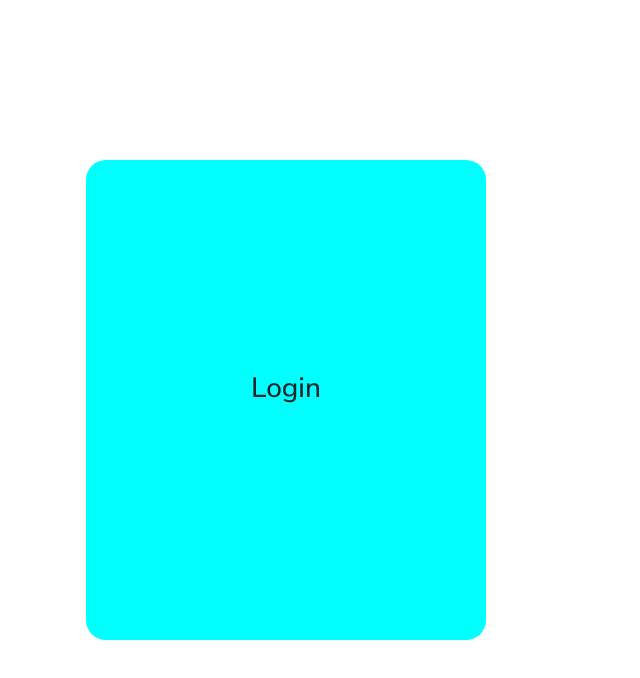
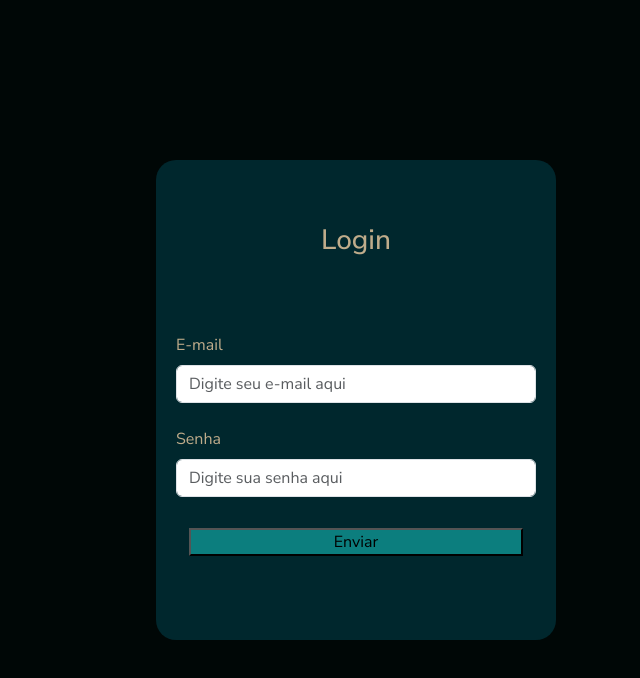
Before and after one commit to EVO-14/mouse-hover, a plain HTML site: page index.html in a window 1280 px wide. Shown: the whole page, without its empty margins (284-924 px from the left). Drawn offline with nearby package versions, Linux system fonts and the light colour scheme.

Commit message:
Estruturando a página

```diff
--- a/index.html
+++ b/index.html
@@ -11,18 +11,35 @@
 </head>
 
 <body>
-    <div class="container">
+    <div class="layout">
         <div class="box">
             <div class="nav">
                 <h3>Login</h3>
             </div>
-            <div class="form">
-                <form action="" method="post">
-
+            <div class="login">
+                <form action="#" method="post">
+                    <div class="form-group">
+                        <div class="row">
+                            <div class="col-md-12">
+                                <label for="email" class="form-label">E-mail</label>
+                                <input type="email" class="form-control" id="email"
+                                    placeholder="Digite seu e-mail aqui">
+                            </div>
+                        </div>
+                        <div class="row">
+                            <div class="mt-4 col-md-12">
+                                <label for="password" class="form-label">Senha</label>
+                                <input type="password" class="form-control" id="password"
+                                    placeholder="Digite sua senha aqui">
+                            </div>
+                        </div>
+                        <div class="btn">
+                            <div class="mt-4 col-md-12 d-grid gap-2 d-md-flex justify-content-center">
+                                <button type="submit">Enviar</button>
+                            </div>
+                        </div>
+                    </div>
                 </form>
-            </div>
-            <div class="btn">
-
             </div>
         </div>
     </div>
--- a/recursos/style.css
+++ b/recursos/style.css
@@ -2,7 +2,10 @@
 
 /* Variáveis de cores */
 :root {
-    --background-color: ;
+    --background-color: #000706;
+    --box-color: #00272d;
+    --text-color: #bfac8b;
+    --btn-color: #0c7e7e;
 }
 
 
@@ -16,7 +19,8 @@
 
 
 /* Centralizando a div */
-.container {
+.layout {
+    background-color: var(--background-color);
     width: 100%;
     height: 100vh;
     position: fixed;
@@ -25,8 +29,8 @@
     justify-content: center;
 }
 
-.box {
-    background-color: aqua;
+.layout .box {
+    background-color: var(--box-color);
     width: 25rem;
     max-width: 30rem;
     height: 30rem;
@@ -34,6 +38,39 @@
     display: flex;
     flex-direction: column;
     align-items: center;
-    justify-content: center;
     border-radius: 20px;
 }
+
+.layout .box .nav {
+    padding-top: 4rem;
+    height: 20%;
+    width: 100%;
+    display: flex;
+    align-items: center;
+    justify-content: center;
+
+}
+
+.layout .box .nav h3,
+.layout .box .login label {
+    color: var(--text-color);
+}
+
+.layout .box .login {
+    height: 80%;
+    width: 90%;
+    display: flex;
+    align-items: center;
+    justify-content: center;
+}
+
+.layout .box .login form,
+.layout .box .login .btn {
+    width: 100%;
+}
+
+
+.layout .box .login .btn button {
+    background-color: var(--btn-color);
+    width: 100%;
+}
```
